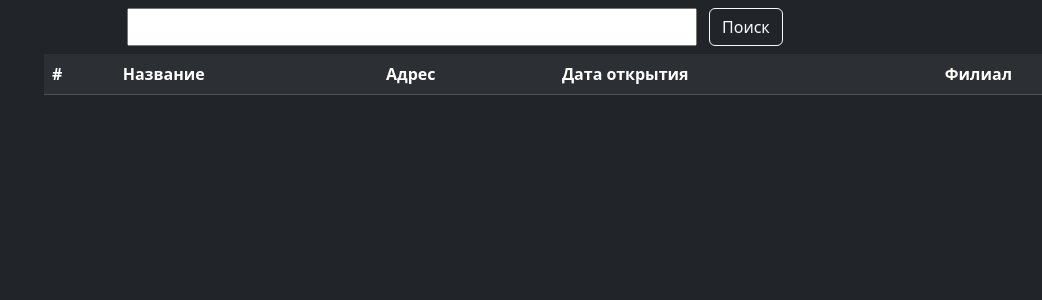
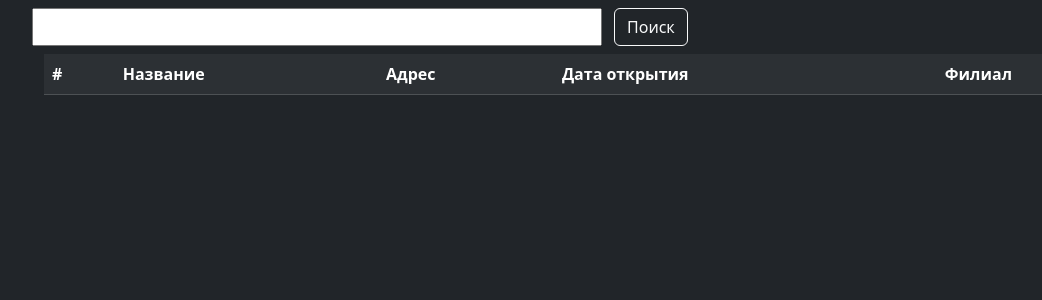
Before and after one commit to dglushakov/psb, a Flask app: page /get_branches/ in a window 1280 px wide. Shown: the top 300 px of the page, without its empty margins (38-1080 px from the left). Run offline with Flask 3, Linux system fonts and the light colour scheme; data that the repository does not hold is empty; parts of the project's set-up code (start-up, migrations or seed data) failed here and were passed over; some libraries are stand-ins or nearby versions.

Commit message:
удалил кнопку сборос с шаблона

```diff
--- a/src/templates/branchlist.html
+++ b/src/templates/branchlist.html
@@ -12,9 +12,6 @@
 <div class="container">
 
     <div class="row mt-2 mb-2">
-        <div class="col-1">
-
-        </div>
         <div class="col-6 m-0 p-0">
             <input id="branch_pattern" type="text" name="search_data" class="w-100 h-100 m-0 p-0" value="{% if search_pattern %}{{ search_pattern }}{% endif %}">
         </div>
```
Also changed, not shown: 1 other file.
